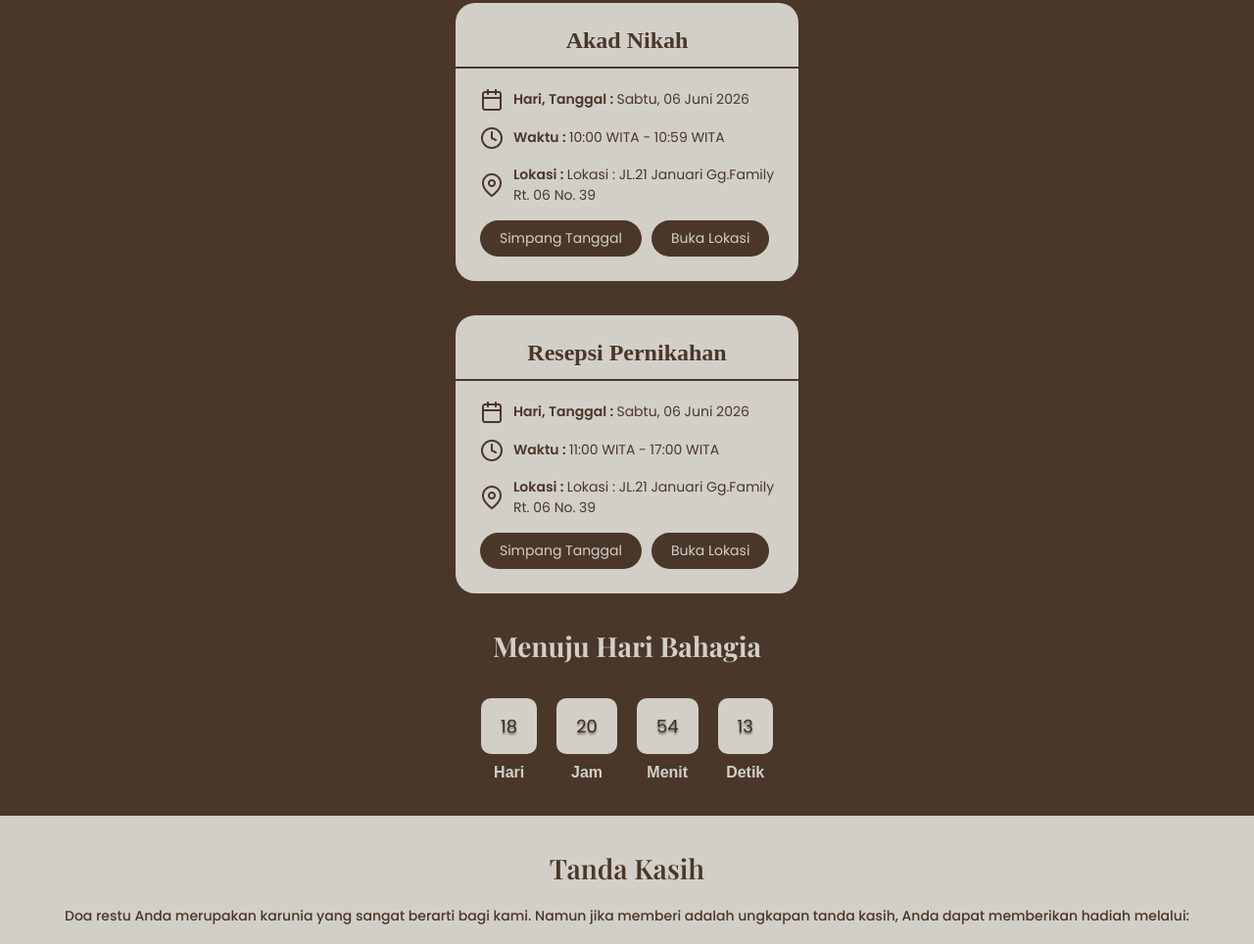
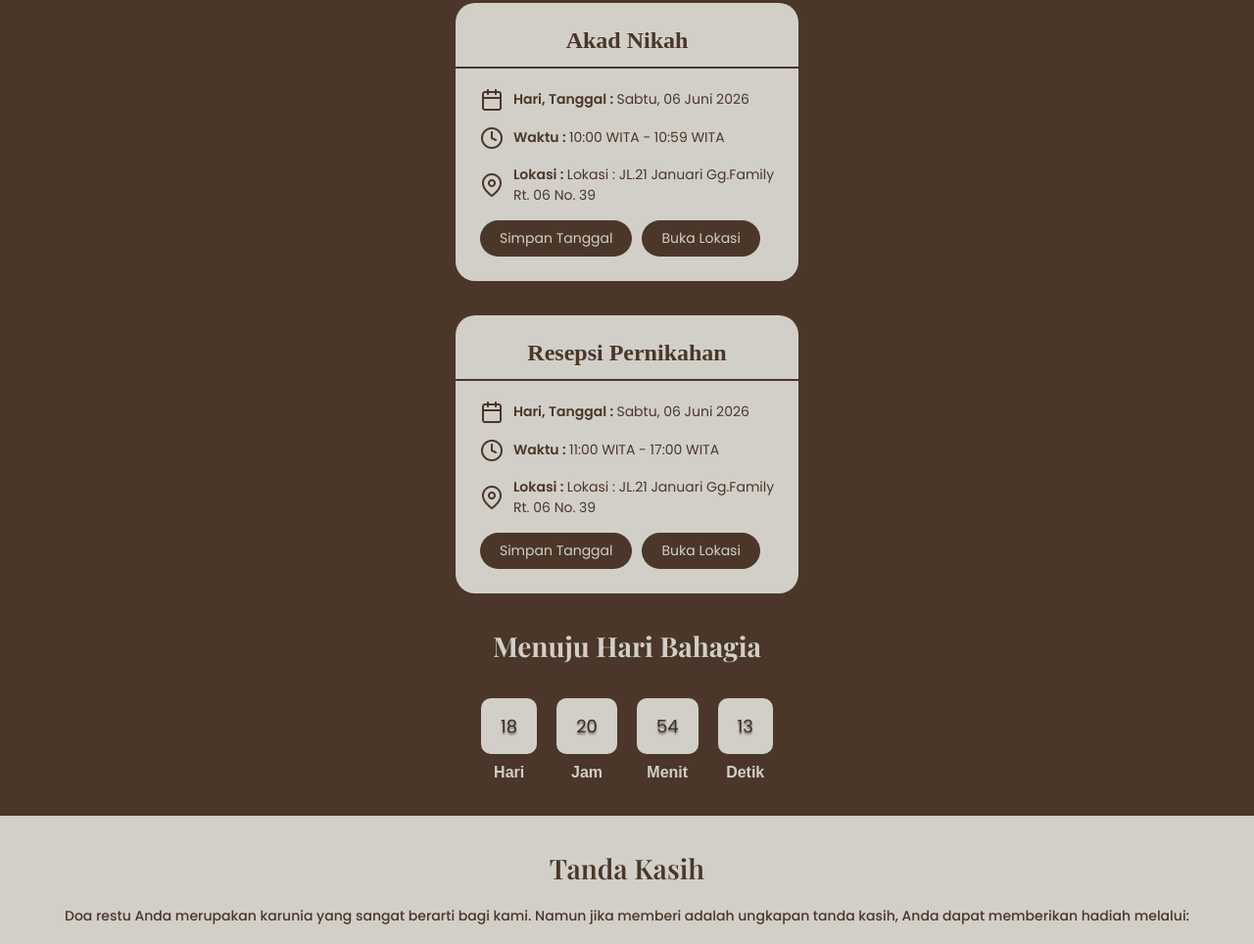
Before and after one commit to andifzn/sulis-wedding-website, a plain HTML site: page index.html in a window 1280 px wide. Shown: the part 2466-3430 px from the top of the page at 98% size. Drawn offline with nearby package versions, Linux system fonts and the light colour scheme; a web font is replaced by a local one.

Commit message:
baikin simpan tanggal typo

```diff
--- a/index.html
+++ b/index.html
@@ -109,7 +109,7 @@
                                 <a
                                     href="https://calendar.google.com/calendar/render?action=TEMPLATE&text=Wedding+Adit+%26+Sinta&dates=20260606T110000/20260606T170000&details=Acara+Pernikahan&location=JL.21+Januari+Gg.Family"
                                     target="_blank"
-                                    >Simpang Tanggal</a
+                                    >Simpan Tanggal</a
                                 >
                                 <a
                                     href="https://maps.app.goo.gl/iyFGKAy3mHyZN2ZE9"
@@ -146,7 +146,7 @@
                                 <a
                                     href="https://calendar.google.com/calendar/render?action=TEMPLATE&text=Wedding+Adit+%26+Sinta&dates=20260606T110000/20260606T170000&details=Acara+Pernikahan&location=JL.21+Januari+Gg.Family"
                                     target="_blank"
-                                    >Simpang Tanggal</a
+                                    >Simpan Tanggal</a
                                 >
                                 <a
                                     href="https://maps.app.goo.gl/iyFGKAy3mHyZN2ZE9"
```
